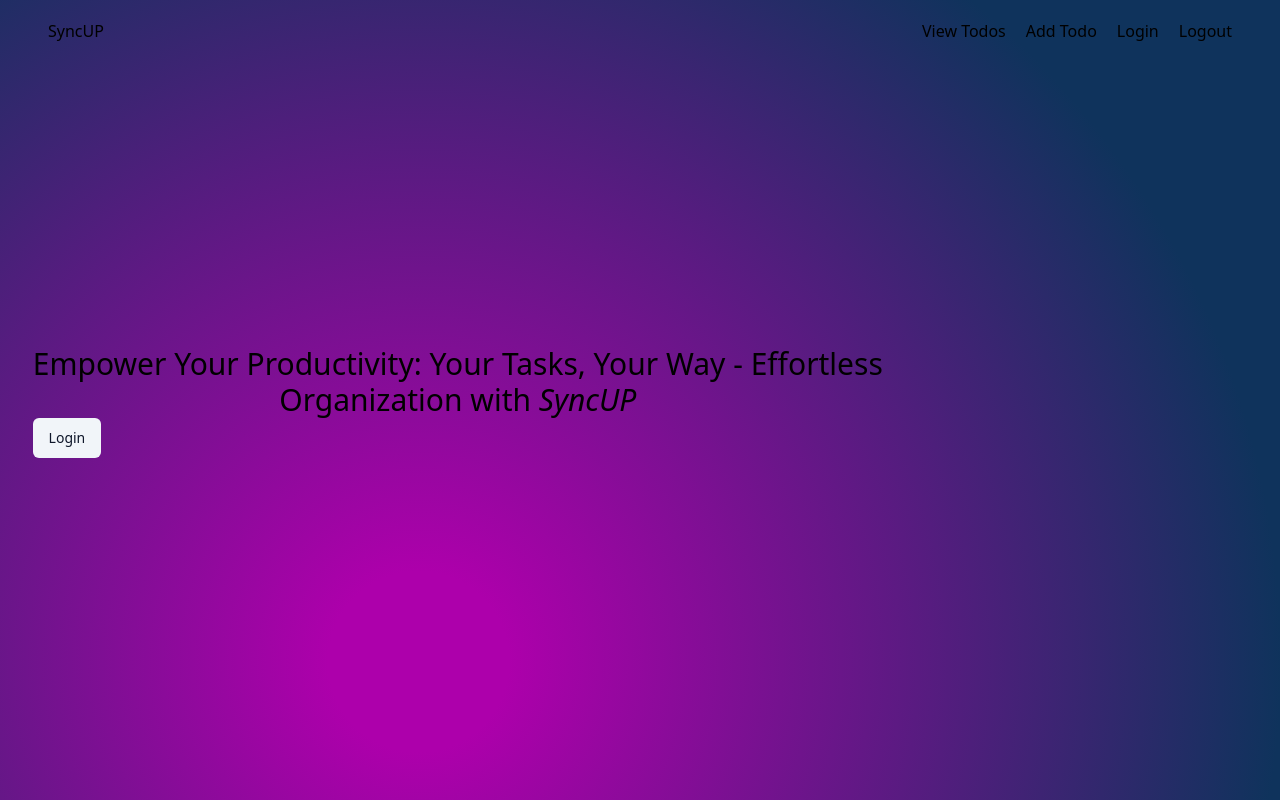
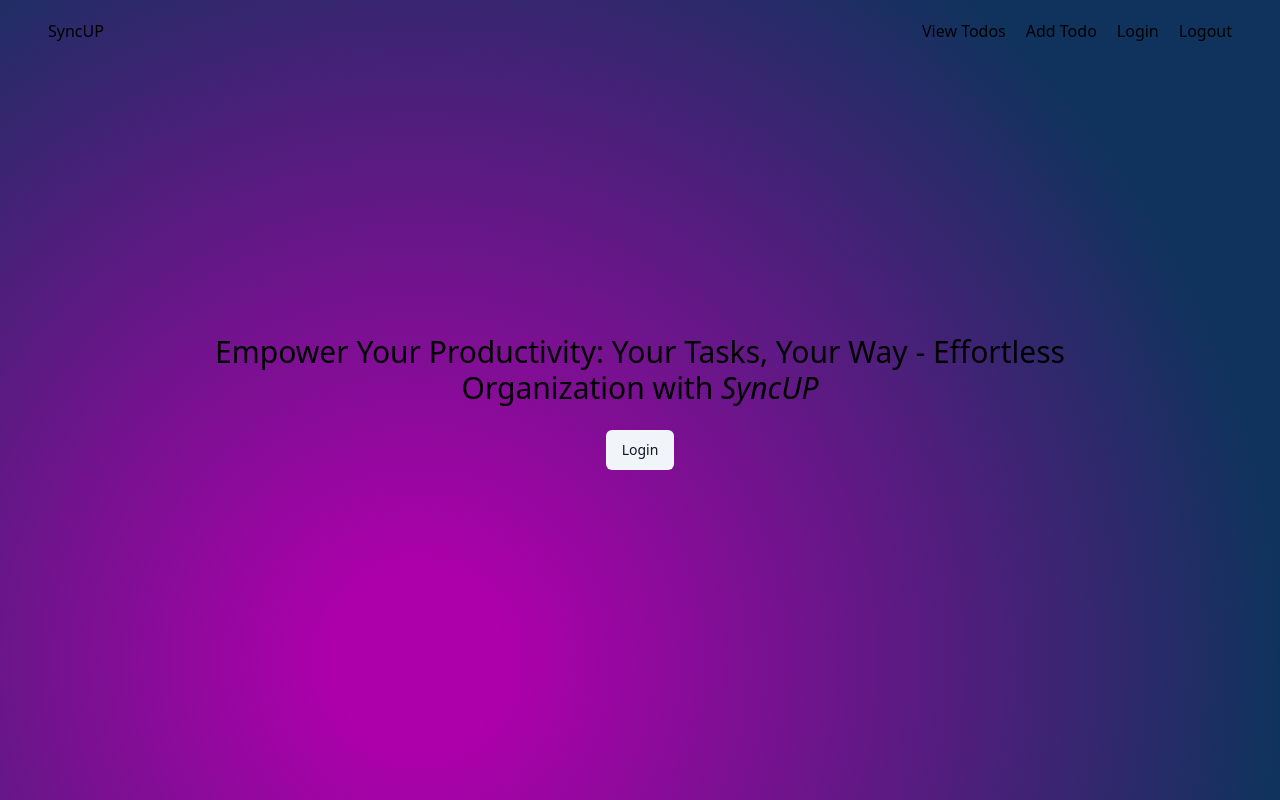
Before and after one commit to Waqas2332/Task-Manager, a React (Vite) app: page / in a window 1280 px wide. Built offline with nearby package versions, Linux system fonts and the light colour scheme.

Commit message:
Fixed styling bug

```diff
--- a/src/pages/Home.tsx
+++ b/src/pages/Home.tsx
@@ -4,7 +4,7 @@ import { Button } from "../@/components/button";
 export default function Home() {
   const navigate = useNavigate();
   return (
-    <main className="">
+    <main className="flex flex-col w-[100%] justify-center items-center space-y-6">
       <h2 className="text-3xl w-[70%] text-center">
         Empower Your Productivity: Your Tasks, Your Way - Effortless
         Organization with <span className="italic">SyncUP</span>
```
